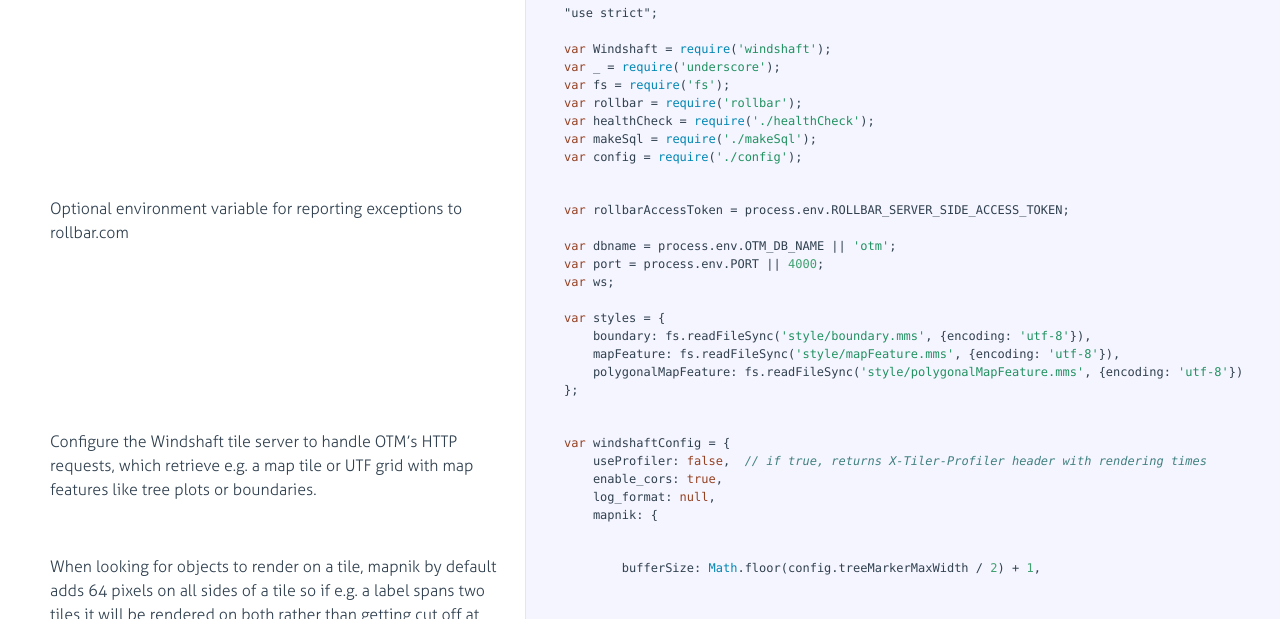
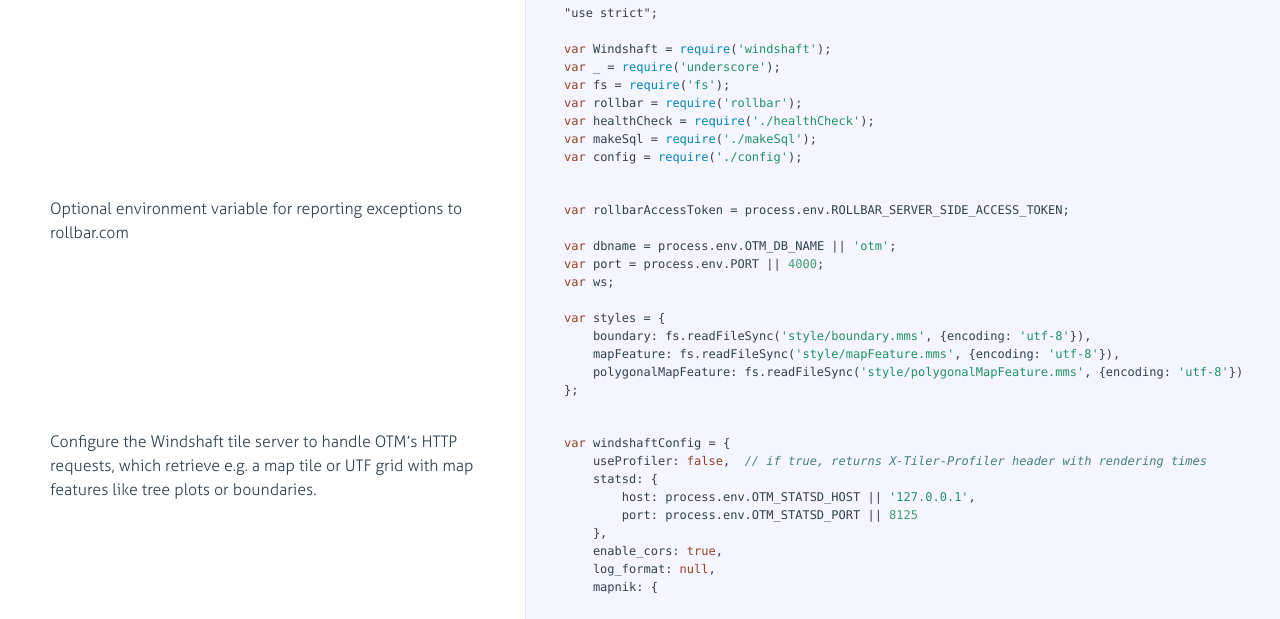
Before and after one commit to OpenTreeMap/otm-tiler, a plain HTML site: page server.html in a window 1280 px wide. Shown: the part 108-727 px from the top of the page. Drawn offline with Linux system fonts and the light colour scheme.

Commit message:
Rebuild documentation pages at 4987964

```diff
--- a/server.html
+++ b/server.html
@@ -138,6 +138,10 @@ e.g. a map tile or UTF grid with map features like tree plots or boundaries.</p>
             <div class="content"><div class='highlight'><pre>
 <span class="hljs-keyword">var</span> windshaftConfig = {
     useProfiler: <span class="hljs-literal">false</span>,  <span class="hljs-comment">// if true, returns X-Tiler-Profiler header with rendering times</span>
+    statsd: {
+        host: process.env.OTM_STATSD_HOST || <span class="hljs-string">'127.0.0.1'</span>,
+        port: process.env.OTM_STATSD_PORT || <span class="hljs-number">8125</span>
+    },
     enable_cors: <span class="hljs-literal">true</span>,
     log_format: <span class="hljs-literal">null</span>,
     mapnik: {</pre></div></div>
```
